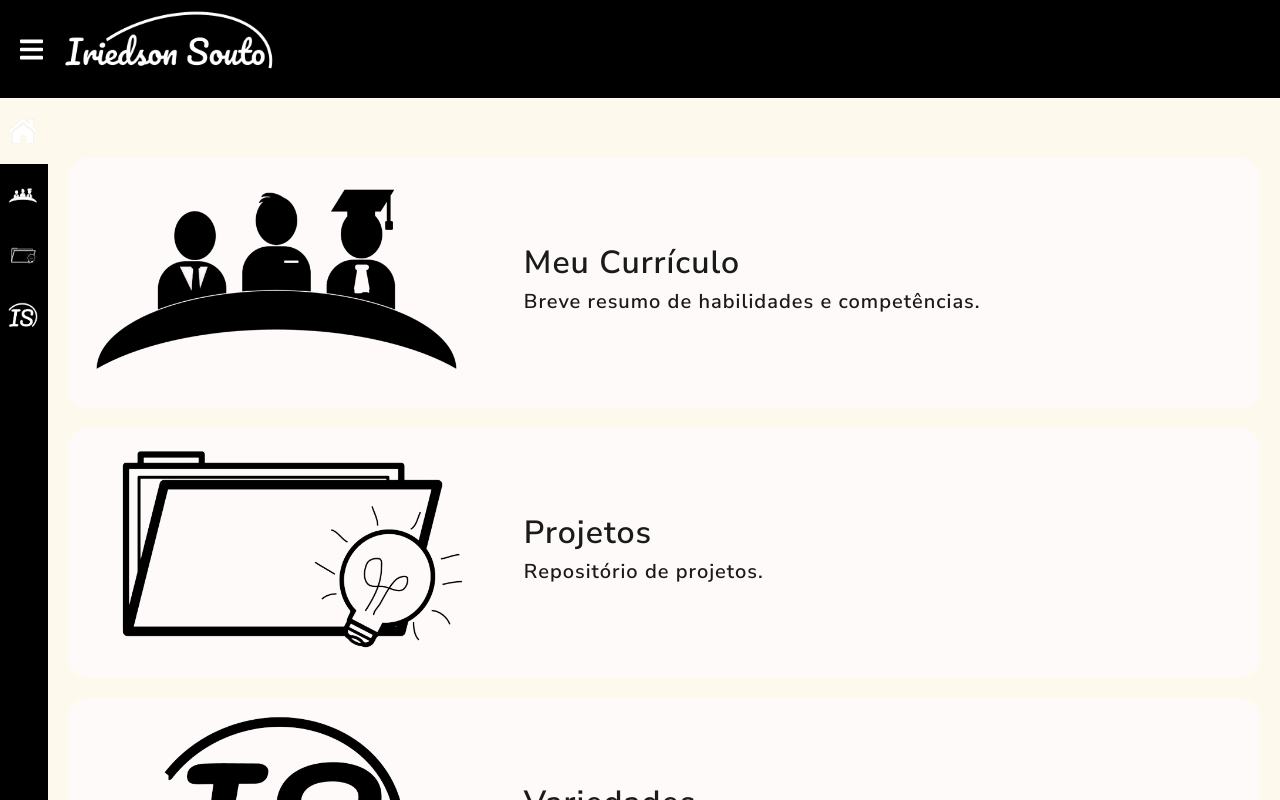
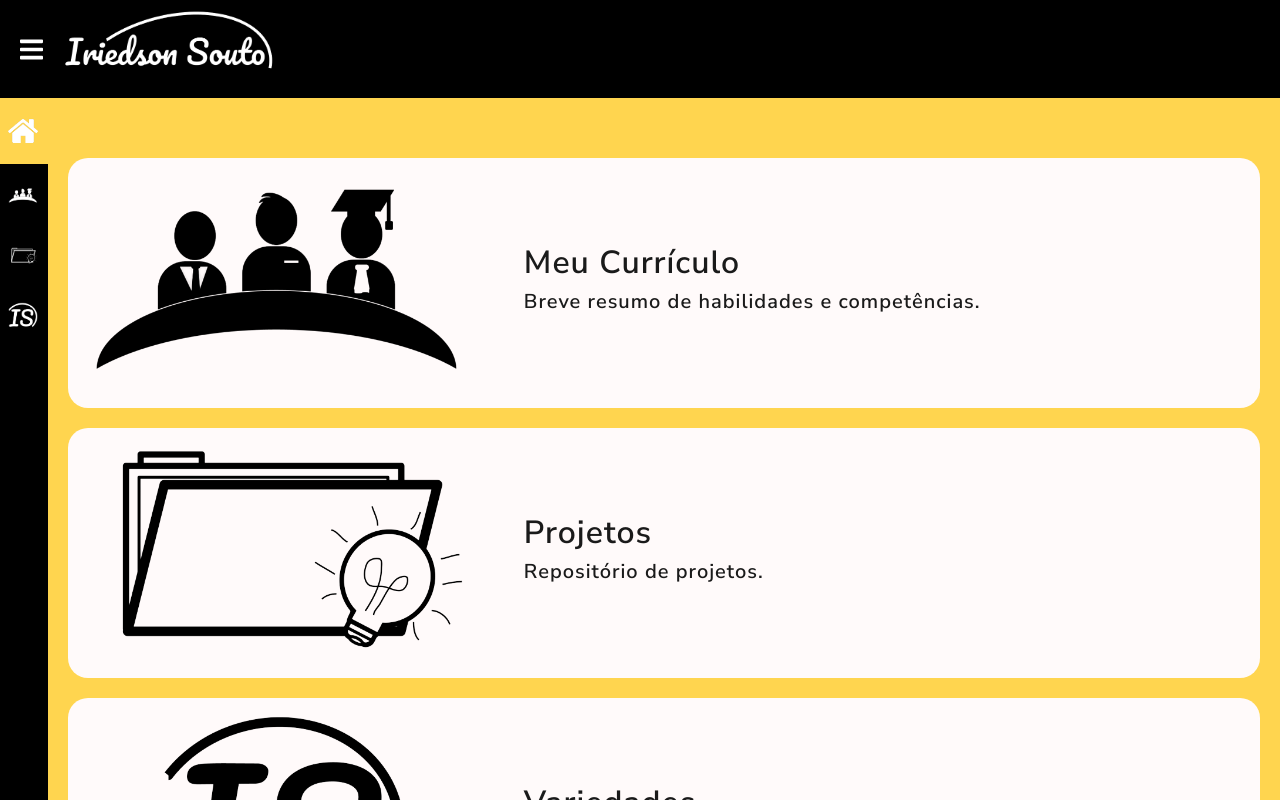
Before and after one commit to IriedsonSouto/my-site, a React (Create React App) app: page / in a window 1280 px wide. Shown: the top 800 px of the page. Built offline with nearby package versions, Linux system fonts and the light colour scheme; the HTML template or start-up script is replaced by a standard one.

Commit message:
Voltando paleta de cores

```diff
--- a/src/App.css
+++ b/src/App.css
@@ -6,5 +6,5 @@
 body {
     width: 100vw;
     height: 100vh;
-    background-color: #fdf9ec;
+    background-color: #ffd54f;
 }
--- a/src/componentes/sidebar/style.css
+++ b/src/componentes/sidebar/style.css
@@ -55,14 +55,14 @@ header {
     text-decoration: none;
 }
 .link:hover{
-    background:#d7d3c4;
+    background:#e2bd43;
     -webkit-transform: scale(1.05);
     transform: scale(1.05);
     color: #000;
     transition: all 0.5s;
 }
 .active{
-    background: #fdf9ec;
+    background: #ffd54f;
     color: #000;
 }
 .link_text{
--- a/src/screens/home/style.css
+++ b/src/screens/home/style.css
@@ -1,7 +1,7 @@
 body {
     width: 100vw;
     height: 100vh;
-    background-color: #fdf9ec;
+    background-color: #ffd54f;
 }
 .description {
     text-align: center;
```
